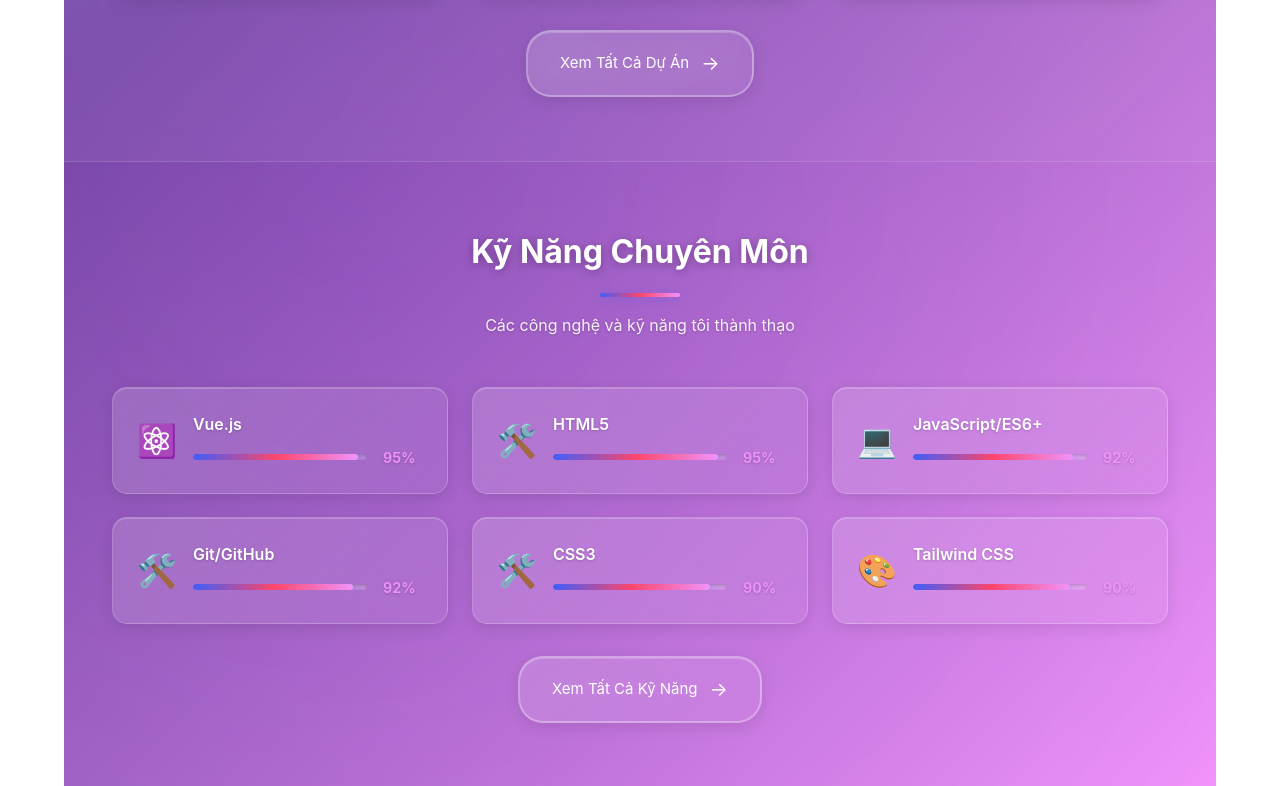
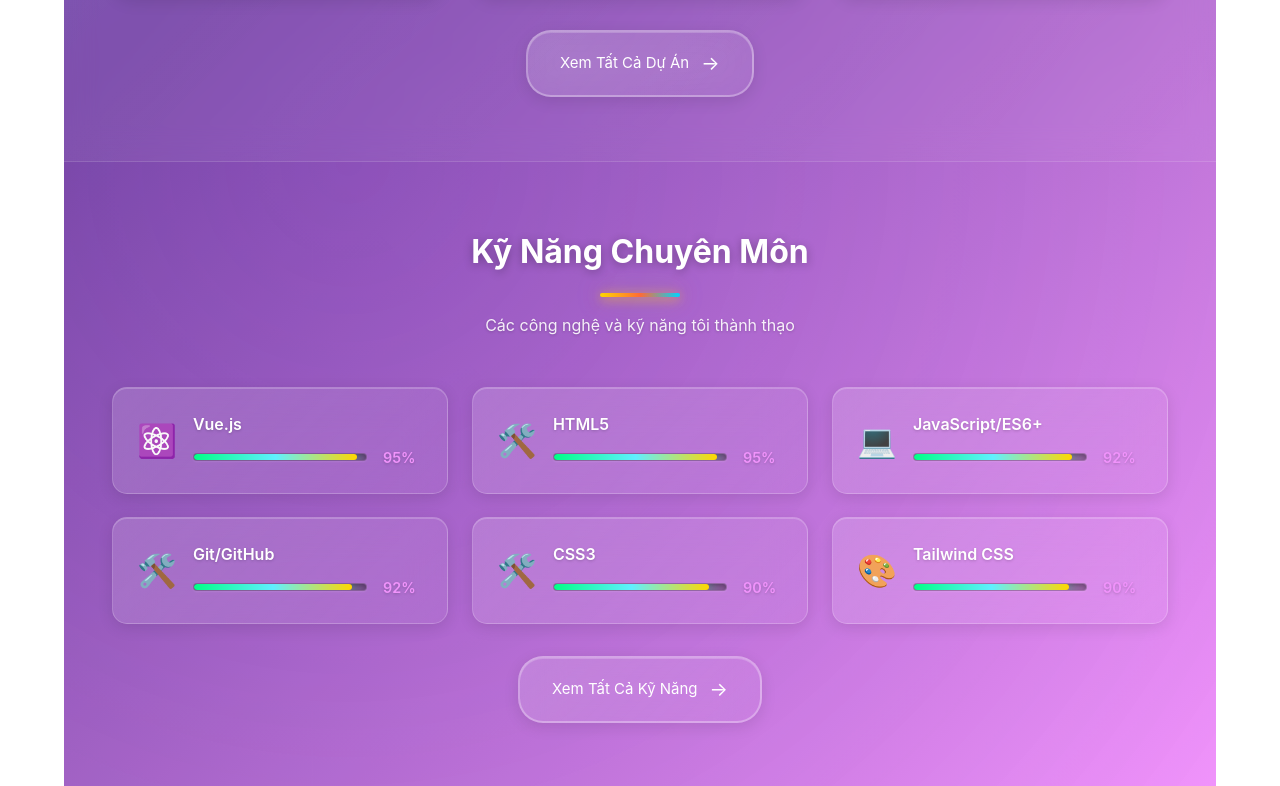
Before and after one commit to locpn2/vue-resume-copilot, a Vue app: page / in a window 1280 px wide. Shown: the part 1735-2521 px from the top of the page. Built offline with nearby package versions, Linux system fonts and the light colour scheme.

Commit message:
Cập nhật màu sắc skill-bar và section-line tương phản

```diff
--- a/src/components/SkillChart.vue
+++ b/src/components/SkillChart.vue
@@ -154,21 +154,52 @@
   font-size: 0.9rem;
 }
 
+/* Enhanced Skill Bar with High Contrast Colors */
 .skill-bar {
   width: 100%;
-  height: 8px;
-  background: rgba(255, 255, 255, 0.2);
+  height: 10px;
+  /* Updated background for better contrast */
+  background: rgba(0, 0, 0, 0.4);
   border-radius: 10px;
   overflow: hidden;
   position: relative;
+  /* Enhanced shadow for depth */
+  box-shadow:
+    inset 0 2px 4px rgba(0, 0, 0, 0.4),
+    0 1px 2px rgba(255, 255, 255, 0.1);
+  /* Add subtle border for definition */
+  border: 1px solid rgba(255, 255, 255, 0.15);
 }
 
 .skill-progress {
   height: 100%;
-  background: linear-gradient(90deg, #3F5EFB 0%, #FC466B 100%);
+  /* Updated with high contrast gradient */
+  background: linear-gradient(90deg, #00FF87 0%, #60EFFF 30%, #FFD700 70%, #FF6B35 100%);
   border-radius: 10px;
-  transition: width 1s ease-in-out;
+  transition: width 1.5s ease-in-out;
   position: relative;
+  /* Enhanced glow effect for better visibility */
+  box-shadow:
+    0 0 12px rgba(0, 255, 135, 0.7),
+    0 0 24px rgba(96, 239, 255, 0.5),
+    0 0 36px rgba(255, 215, 0, 0.4);
+  /* Add shimmer animation */
+  animation: skillBarGlow 3s ease-in-out infinite alternate;
+}
+
+@keyframes skillBarGlow {
+  0% {
+    box-shadow:
+      0 0 12px rgba(0, 255, 135, 0.7),
+      0 0 24px rgba(96, 239, 255, 0.5),
+      0 0 36px rgba(255, 215, 0, 0.4);
+  }
+  100% {
+    box-shadow:
+      0 0 18px rgba(0, 255, 135, 0.9),
+      0 0 30px rgba(96, 239, 255, 0.7),
+      0 0 42px rgba(255, 215, 0, 0.6);
+  }
 }
 
 .skill-progress::after {
@@ -178,8 +209,8 @@
   left: 0;
   right: 0;
   bottom: 0;
-  background: linear-gradient(90deg, transparent 0%, rgba(255, 255, 255, 0.3) 50%, transparent 100%);
-  animation: shimmer 2s infinite;
+  background: linear-gradient(90deg, transparent 0%, rgba(255, 255, 255, 0.4) 50%, transparent 100%);
+  animation: shimmer 2.5s infinite;
 }
 
 @keyframes shimmer {
@@ -201,4 +232,25 @@
     padding: 0.4rem 0.8rem;
   }
 }
+
+/* High contrast mode support */
+@media (prefers-contrast: high) {
+  .skill-bar {
+    background: rgba(0, 0, 0, 0.8);
+    border: 2px solid white;
+  }
+
+  .skill-progress {
+    background: linear-gradient(90deg, #00FF00 0%, #FFFF00 50%, #FF0000 100%);
+    box-shadow: none;
+  }
+}
+
+/* Reduced motion support */
+@media (prefers-reduced-motion: reduce) {
+  .skill-progress,
+  .skill-progress::after {
+    animation: none;
+  }
+}
 </style>
--- a/src/views/HomePage.vue
+++ b/src/views/HomePage.vue
@@ -690,13 +690,36 @@
   text-shadow: 0 2px 10px rgba(0, 0, 0, 0.3);
 }
 
+/* Enhanced Section Line with High Contrast Colors */
 .section-line {
   width: 80px;
   height: 4px;
-  background: linear-gradient(90deg, #3F5EFB 0%, #FC466B 50%, #f093fb 100%);
+  /* Updated with high contrast colors for better visibility */
+  background: linear-gradient(90deg, #FFD700 0%, #FF6B35 50%, #00D4FF 100%);
   margin: 0 auto 1rem;
   border-radius: 2px;
-  box-shadow: 0 2px 10px rgba(63, 94, 251, 0.3);
+  /* Enhanced glow effect for better contrast */
+  box-shadow:
+    0 2px 10px rgba(255, 215, 0, 0.6),
+    0 0 20px rgba(255, 107, 53, 0.4),
+    0 0 30px rgba(0, 212, 255, 0.3);
+  /* Add subtle animation for attention */
+  animation: sectionLineGlow 3s ease-in-out infinite alternate;
+}
+
+@keyframes sectionLineGlow {
+  0% {
+    box-shadow:
+      0 2px 10px rgba(255, 215, 0, 0.6),
+      0 0 20px rgba(255, 107, 53, 0.4),
+      0 0 30px rgba(0, 212, 255, 0.3);
+  }
+  100% {
+    box-shadow:
+      0 2px 15px rgba(255, 215, 0, 0.8),
+      0 0 25px rgba(255, 107, 53, 0.6),
+      0 0 35px rgba(0, 212, 255, 0.5);
+  }
 }
 
 .section-subtitle {
@@ -908,21 +931,51 @@
   gap: 1rem;
 }
 
+/* Enhanced Skill Bar with High Contrast Colors */
 .skill-bar {
   flex: 1;
-  height: 6px;
-  background: rgba(255, 255, 255, 0.2);
+  height: 8px;
+  /* Updated background for better contrast */
+  background: rgba(0, 0, 0, 0.3);
   border-radius: 10px;
   overflow: hidden;
-  box-shadow: inset 0 1px 3px rgba(0, 0, 0, 0.2);
+  /* Enhanced shadow for depth */
+  box-shadow:
+    inset 0 2px 4px rgba(0, 0, 0, 0.3),
+    0 1px 2px rgba(255, 255, 255, 0.1);
+  /* Add subtle border for definition */
+  border: 1px solid rgba(255, 255, 255, 0.1);
 }
 
 .skill-progress {
   height: 100%;
-  background: linear-gradient(90deg, #3F5EFB 0%, #FC466B 50%, #f093fb 100%);
+  /* Updated with high contrast gradient */
+  background: linear-gradient(90deg, #00FF87 0%, #60EFFF 50%, #FFD700 100%);
   border-radius: 10px;
   transition: width 1s ease-in-out;
-  box-shadow: 0 0 10px rgba(63, 94, 251, 0.5);
+  position: relative;
+  /* Enhanced glow effect */
+  box-shadow:
+    0 0 10px rgba(0, 255, 135, 0.6),
+    0 0 20px rgba(96, 239, 255, 0.4),
+    0 0 30px rgba(255, 215, 0, 0.3);
+  /* Add shimmer animation */
+  animation: skillProgressGlow 2s ease-in-out infinite alternate;
+}
+
+@keyframes skillProgressGlow {
+  0% {
+    box-shadow:
+      0 0 10px rgba(0, 255, 135, 0.6),
+      0 0 20px rgba(96, 239, 255, 0.4),
+      0 0 30px rgba(255, 215, 0, 0.3);
+  }
+  100% {
+    box-shadow:
+      0 0 15px rgba(0, 255, 135, 0.8),
+      0 0 25px rgba(96, 239, 255, 0.6),
+      0 0 35px rgba(255, 215, 0, 0.5);
+  }
 }
 
 .skill-percentage {
@@ -1096,6 +1149,19 @@
   .skill-card {
     border: 2px solid white;
   }
+
+  .skill-bar {
+    background: rgba(0, 0, 0, 0.8);
+    border: 2px solid white;
+  }
+
+  .skill-progress {
+    background: linear-gradient(90deg, #00FF00 0%, #FFFF00 50%, #FF0000 100%);
+  }
+
+  .section-line {
+    background: linear-gradient(90deg, #FFFF00 0%, #FF0000 50%, #00FFFF 100%);
+  }
 }
 
 /* Reduced motion support - Critical for Performance */
@@ -1109,7 +1175,9 @@
   }
 
   .avatar-glow,
-  .home-page::before {
+  .home-page::before,
+  .section-line,
+  .skill-progress {
     animation: none;
   }
 
```
